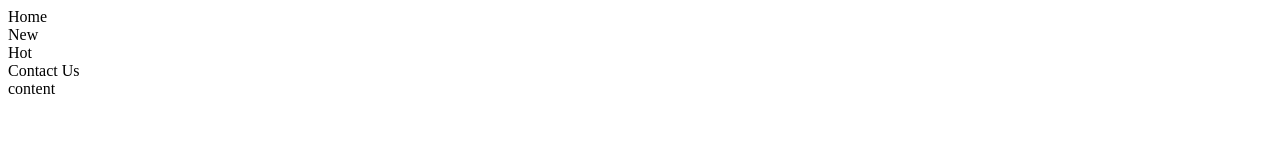
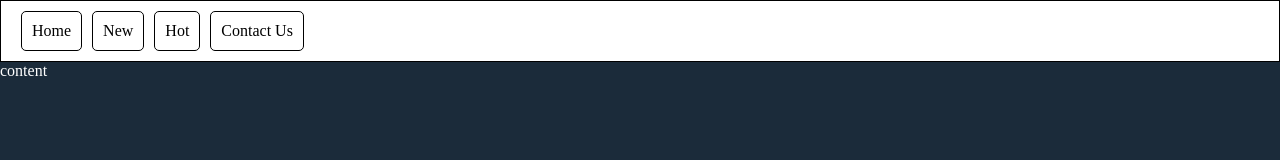
Before and after one commit to EthanDiosana/2537_Assignment3, a plain HTML site: page index.html in a window 1280 px wide. Drawn offline with Linux system fonts and the light colour scheme; files that its build step writes are made by us from their sources; the site is published under a folder, as on GitHub Pages, so addresses that start at the root find nothing.

Commit message:
Fixed styling issues.

```diff
--- a/index.html
+++ b/index.html
@@ -4,8 +4,8 @@
 <head>
     <title>Assignment 3</title>
     <meta charset="utf-8">
-    <link href="/indexcss.css" rel="stylesheet">
-    <link href="/navbar.css" rel="stylesheet">
+    <link href="Styles/indexcss.css" rel="stylesheet">
+    <link href="Styles/navbar.css" rel="stylesheet">
 </head>
 
 <body>
```
